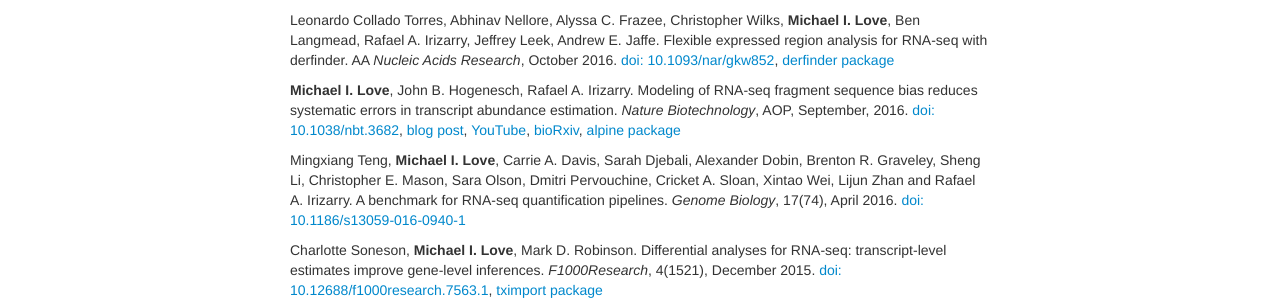
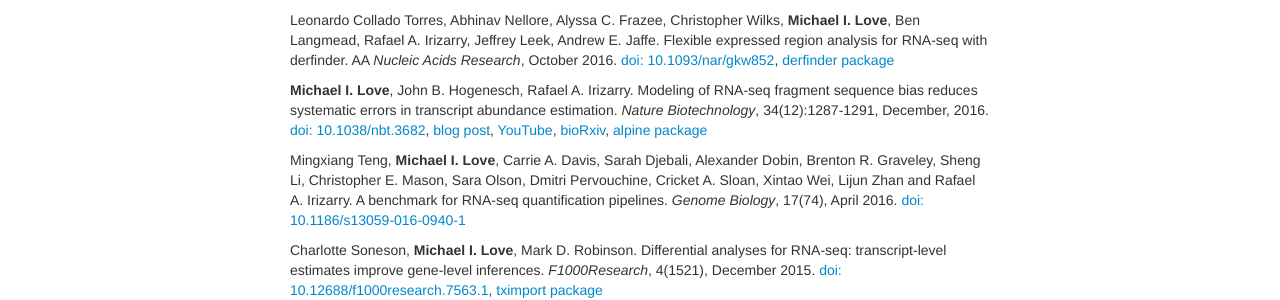
Before and after one commit to mikelove/mikelove.github.io, a Jekyll site: the page built from pages/papers.md, in a window 1280 px wide. Shown: the part 342-642 px from the top of the page. Built offline with Jekyll 4.4.1, drawn with Linux system fonts in a browser that asks for light colours.

Commit message:
update NBT cite

```diff
--- a/pages/papers.md
+++ b/pages/papers.md
@@ -32,7 +32,7 @@ AA *Nucleic Acids Research*, October 2016.
 **Michael I. Love**, John B. Hogenesch, Rafael A. Irizarry.
 Modeling of RNA-seq fragment sequence bias reduces systematic errors
 in transcript abundance estimation. *Nature Biotechnology*,
-AOP, September, 2016.
+34(12):1287-1291, December, 2016.
 [doi: 10.1038/nbt.3682](http://dx.doi.org/10.1038/nbt.3682),
 [blog post](https://mikelove.wordpress.com/2016/09/26/rna-seq-fragment-sequence-bias/),
 [YouTube](https://www.youtube.com/watch?v=9xskajkNJwg),
```
